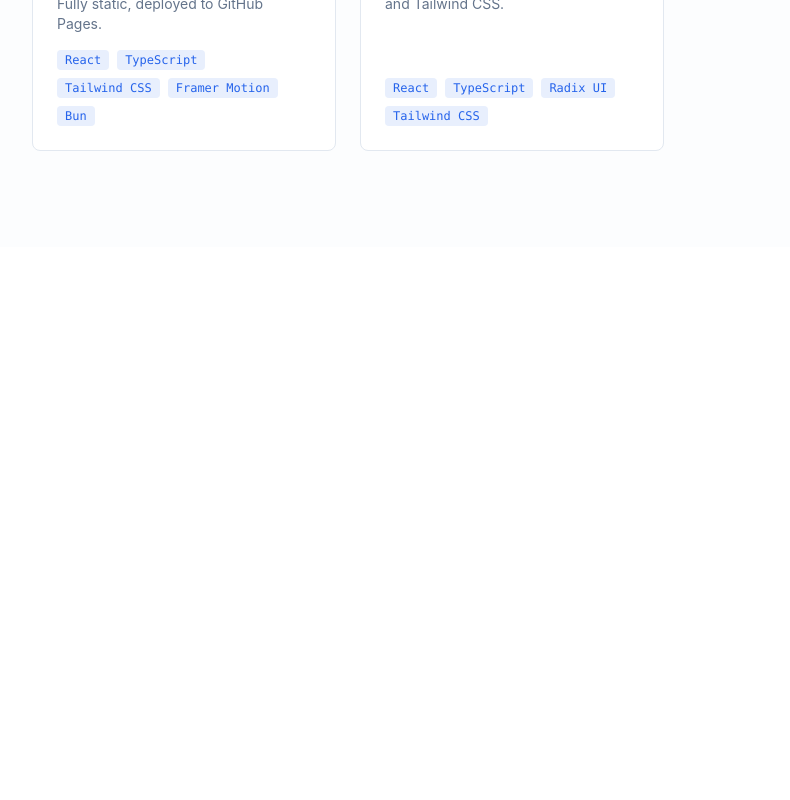
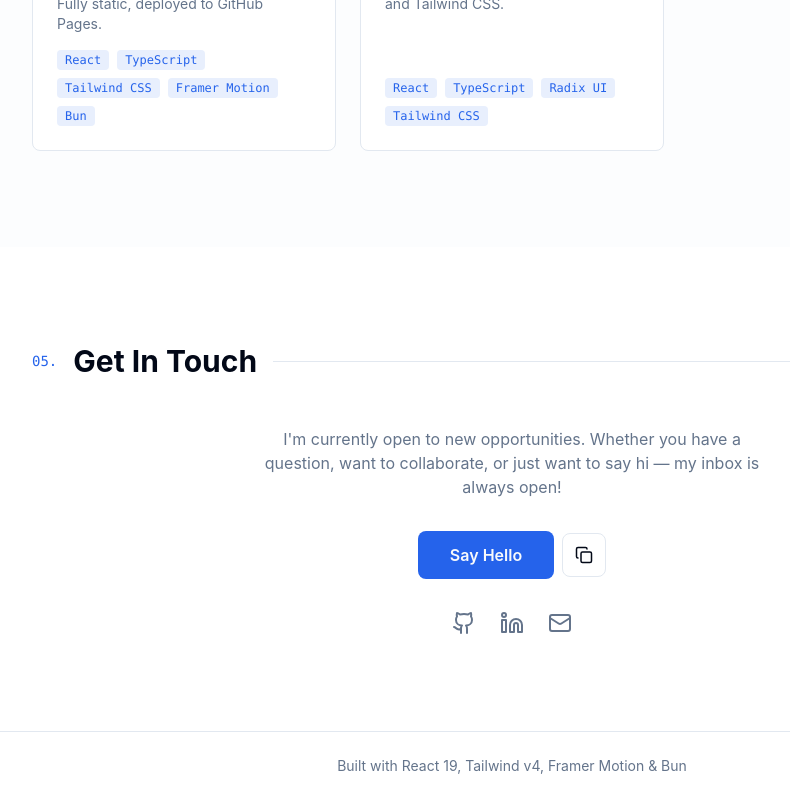
Before and after one commit to HirenMore/Resume, a React (Vite) app: page / in a window 1280 px wide. Shown: the part 2819-3619 px from the top of the page, without its empty margins (128-918 px from the left). Before the commit the page ends 3066 px from the top, so only its background shows below. Built offline with nearby package versions, Linux system fonts and the light colour scheme.

Commit message:
feat: add Contact section with copy-email and Footer

```diff
--- a/src/App.tsx
+++ b/src/App.tsx
@@ -1,7 +1,9 @@
 import { useEffect } from "react";
+import { Footer } from "@/components/layout/Footer.tsx";
 import { Navbar } from "@/components/layout/Navbar.tsx";
 import { ScrollProgress } from "@/components/layout/ScrollProgress.tsx";
 import { About } from "@/sections/About.tsx";
+import { Contact } from "@/sections/Contact.tsx";
 import { Experience } from "@/sections/Experience.tsx";
 import { Hero } from "@/sections/Hero.tsx";
 import { Projects } from "@/sections/Projects.tsx";
@@ -25,7 +27,9 @@ export default function App() {
         <Skills />
         <Experience />
         <Projects />
+        <Contact />
       </main>
+      <Footer />
     </>
   );
 }
--- /dev/null
+++ b/src/components/layout/Footer.tsx
@@ -0,0 +1,13 @@
+export function Footer() {
+  return (
+    <footer
+      className="py-6 text-center text-sm border-t"
+      style={{
+        color: "hsl(var(--muted-foreground))",
+        borderColor: "hsl(var(--border))",
+      }}
+    >
+      <p>Built with React 19, Tailwind v4, Framer Motion &amp; Bun</p>
+    </footer>
+  );
+}
--- /dev/null
+++ b/src/sections/Contact.tsx
@@ -0,0 +1,97 @@
+import { motion, type Variants } from "framer-motion";
+import { Check, Copy, Github, Linkedin, Mail } from "lucide-react";
+import { useState } from "react";
+import { SectionTitle } from "@/components/ui/SectionTitle.tsx";
+import { resumeData } from "@/data/index.ts";
+
+const fadeUp: Variants = {
+  hidden: { opacity: 0, y: 20 },
+  show: { opacity: 1, y: 0, transition: { duration: 0.5 } },
+};
+
+export function Contact() {
+  const { personal } = resumeData;
+  const [copied, setCopied] = useState(false);
+
+  const copyEmail = async () => {
+    await navigator.clipboard.writeText(personal.email);
+    setCopied(true);
+    setTimeout(() => setCopied(false), 2000);
+  };
+
+  return (
+    <section id="contact" className="py-24 px-6 md:px-24 lg:px-40 text-center">
+      <SectionTitle number="05" title="Get In Touch" />
+      <motion.div
+        variants={fadeUp}
+        initial="hidden"
+        whileInView="show"
+        viewport={{ once: true }}
+        className="max-w-lg mx-auto"
+      >
+        <p className="mb-8" style={{ color: "hsl(var(--muted-foreground))" }}>
+          I&apos;m currently open to new opportunities. Whether you have a
+          question, want to collaborate, or just want to say hi — my inbox is
+          always open!
+        </p>
+
+        <div className="flex items-center justify-center gap-2 mb-8">
+          <a
+            href={`mailto:${personal.email}`}
+            className="px-8 py-3 rounded-lg font-semibold transition-opacity hover:opacity-90"
+            style={{
+              backgroundColor: "hsl(var(--primary))",
+              color: "hsl(var(--primary-foreground))",
+            }}
+          >
+            Say Hello
+          </a>
+          <button
+            type="button"
+            onClick={copyEmail}
+            aria-label="Copy email address"
+            className="p-3 rounded-lg border transition-colors"
+            style={{ borderColor: "hsl(var(--border))" }}
+          >
+            {copied ? (
+              <Check size={18} style={{ color: "hsl(120 60% 50%)" }} />
+            ) : (
+              <Copy size={18} />
+            )}
+          </button>
+        </div>
+
+        <div className="flex justify-center gap-6">
+          <a
+            href={personal.github}
+            target="_blank"
+            rel="noopener noreferrer"
+            aria-label="GitHub profile"
+            style={{ color: "hsl(var(--muted-foreground))" }}
+            className="transition-opacity hover:opacity-70"
+          >
+            <Github size={24} />
+          </a>
+          <a
+            href={personal.linkedin}
+            target="_blank"
+            rel="noopener noreferrer"
+            aria-label="LinkedIn profile"
+            style={{ color: "hsl(var(--muted-foreground))" }}
+            className="transition-opacity hover:opacity-70"
+          >
+            <Linkedin size={24} />
+          </a>
+          <a
+            href={`mailto:${personal.email}`}
+            aria-label="Send email"
+            style={{ color: "hsl(var(--muted-foreground))" }}
+            className="transition-opacity hover:opacity-70"
+          >
+            <Mail size={24} />
+          </a>
+        </div>
+      </motion.div>
+    </section>
+  );
+}
```
